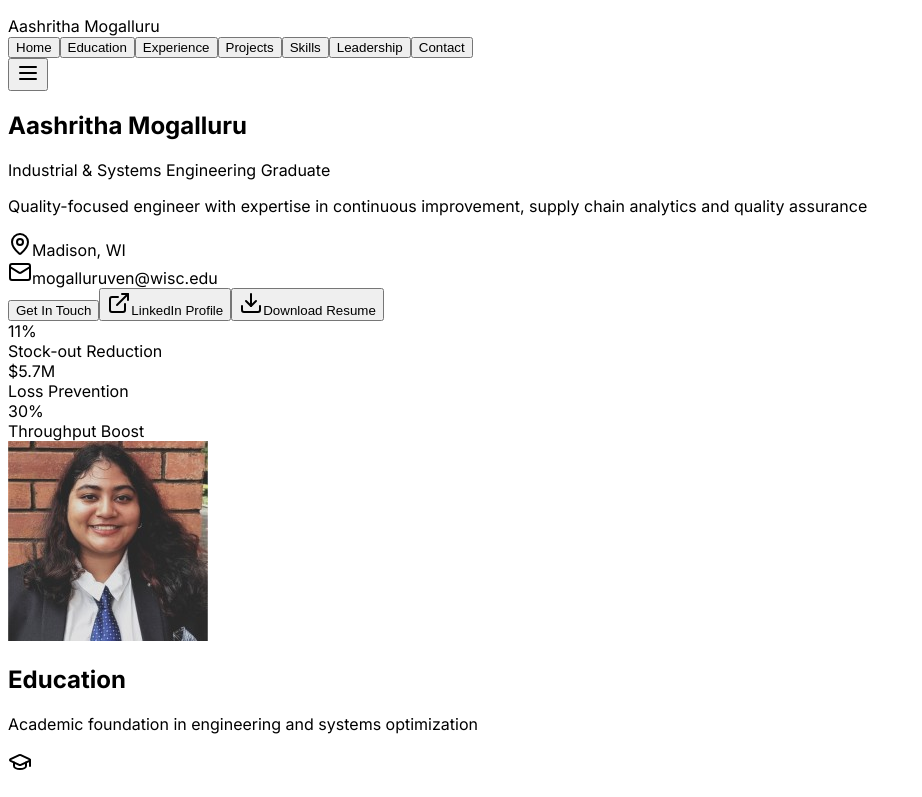
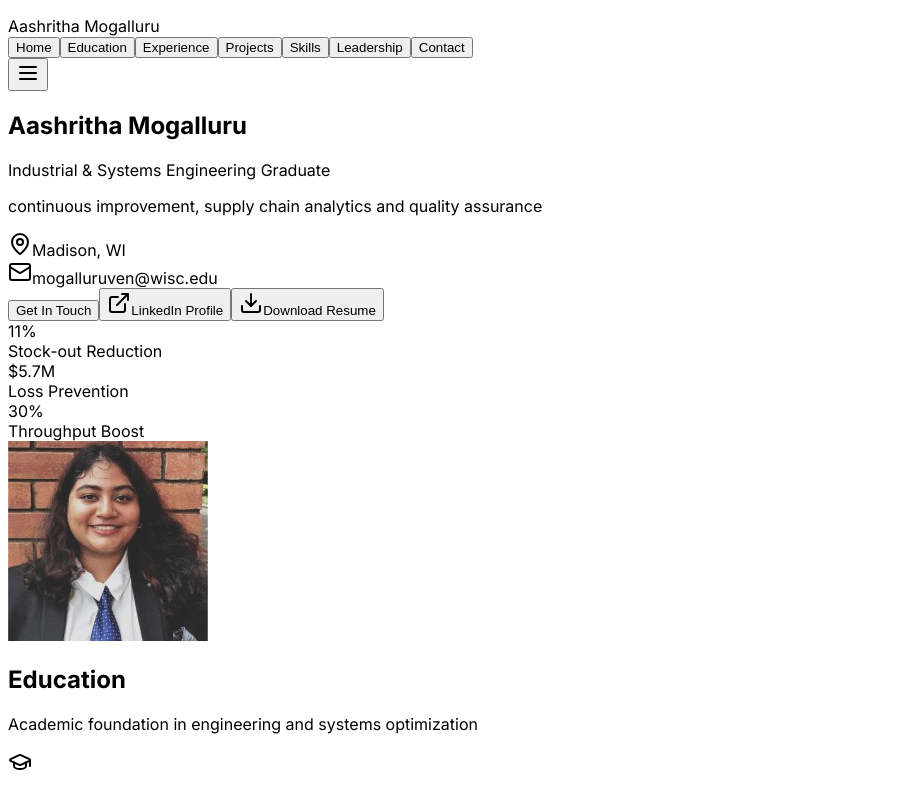
Before and after one commit to Dhruvesh16/aashritha_portfolio, a React (Vite) app in the folder client/: page / in a window 1280 px wide. Shown: the top 797 px of the page, without its empty margins (0-922 px from the left). Built offline with nearby package versions, Linux system fonts and the light colour scheme.

Commit message:
Update hero section description to be more concise

```diff
--- a/client/src/components/hero-section.tsx
+++ b/client/src/components/hero-section.tsx
@@ -148,7 +148,7 @@ LEADERSHIP & COMMUNICATION
               </h1>
               <p className="text-xl text-slate-600">Industrial & Systems Engineering Graduate</p>
               <p className="text-lg text-slate-500">
-                Quality-focused engineer with expertise in continuous improvement, supply chain analytics and quality assurance
+                continuous improvement, supply chain analytics and quality assurance
               </p>
             </div>
 
```
